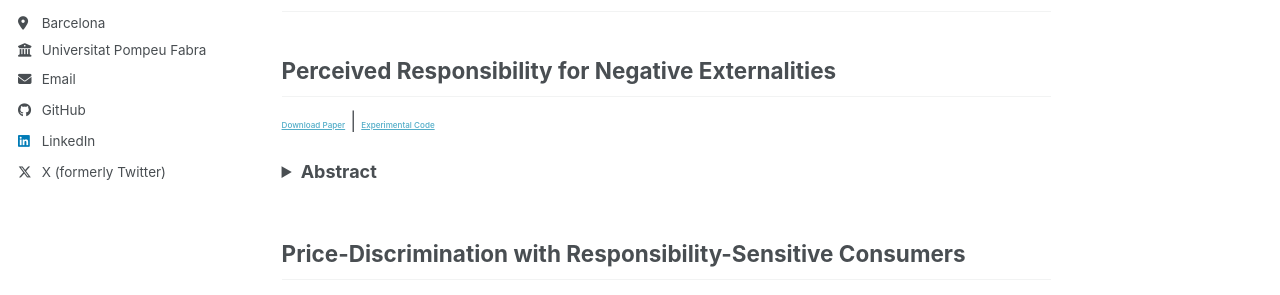
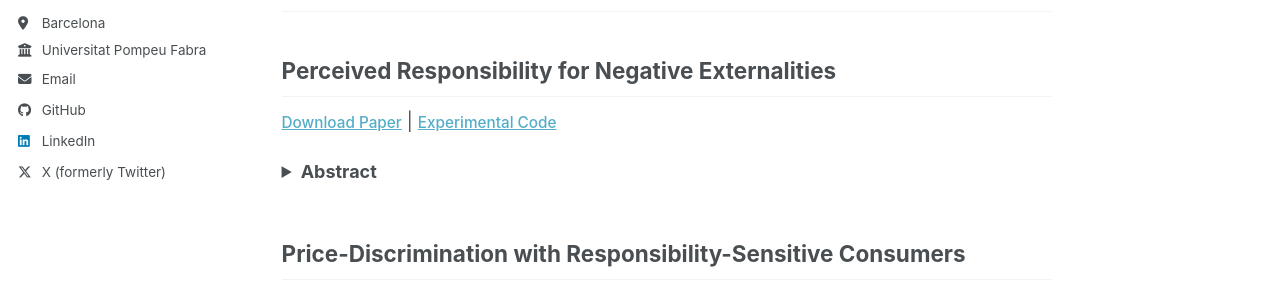
Before and after one commit to horiaguias/horiaguias.github.io, a Jekyll site: the page built from _pages/about.md, in a window 1280 px wide. Shown: the part 365-660 px from the top of the page. Built offline with Jekyll 4.4.1, drawn with Linux system fonts in a browser that asks for light colours; a style sheet for code colours, icons or effects is not loaded.

Commit message:
Increase fontsize

```diff
--- a/_sass/layout/_page.scss
+++ b/_sass/layout/_page.scss
@@ -408,6 +408,6 @@
 
 /* Style small action links under headings */
 .paper-links a {
-  font-size: 0.45rem !important;
+  font-size: 0.85rem !important;
   font-weight: 500;
 }
```
